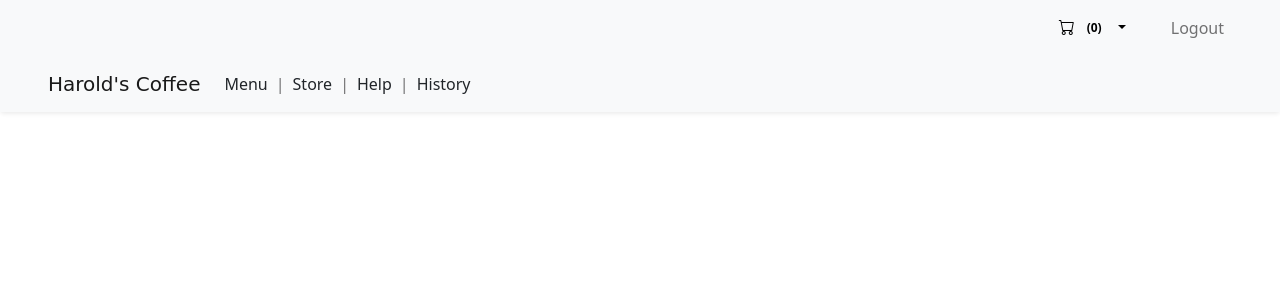
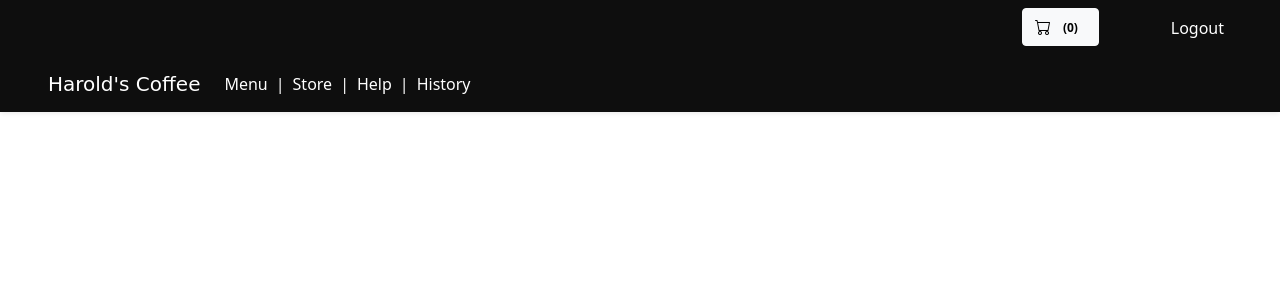
Before and after one commit to chanhhanh/agile-coffee-system, a CodeIgniter 4 app: the page made by app/Views/templates/header.php in a window 1280 px wide. Shown: the top 300 px of the page. Run offline with PHP 8.4 and a stand-in for CodeIgniter, Linux system fonts and the light colour scheme; the template is opened without the code that fills it: most values are stand-ins (such as "Sample title", 1, 10 or a date in 2020); data that the repository does not hold is empty; some libraries are stand-ins or nearby versions; some web fonts are replaced.

Commit message:
change style

```diff
--- a/app/Views/pages/delivery.php
+++ b/app/Views/pages/delivery.php
@@ -16,7 +16,7 @@
                     <div class="my-2 fw-light fs-6"><?= $address['address'] ?></div>
                 <?php endforeach ?>
             </div>
-            <button type="submit" id="submit" onclick="setAmount()" class="btn btn-secondary shadow-none mt-5 float-end">
+            <button type="submit" id="submit" onclick="setAmount()" class="btn btn-primary shadow-none mt-5 float-end">
                 Set Delivery Time
             </button>
         </form>
--- a/app/Views/pages/modal.php
+++ b/app/Views/pages/modal.php
@@ -74,7 +74,7 @@ $quantity = isset($_SESSION["quantity"]) ? $_SESSION["quantity"] : 0;
                 </div>
             </div>
             <div class="modal-footer justify-content-center">
-                <button type="submit" id="submit" onclick="setAmount()" class="btn btn-secondary shadow-none fw-light">
+                <button type="submit" id="submit" onclick="setAmount()" class="btn btn-success shadow-none fw-light">
                     Add To Shopping Cart
                 </button>
             </div>
--- a/app/Views/templates/header.php
+++ b/app/Views/templates/header.php
@@ -5,18 +5,17 @@
   <meta charset="UTF-8">
   <meta http-equiv="X-UA-Compatible" content="IE=edge">
   <meta name="viewport" content="width=device-width, initial-scale=1.0">
-  <link href="https://cdn.jsdelivr.net/npm/bootstrap@5.1.3/dist/css/bootstrap.min.css" rel="stylesheet" integrity="sha384-1BmE4kWBq78iYhFldvKuhfTAU6auU8tT94WrHftjDbrCEXSU1oBoqyl2QvZ6jIW3" crossorigin="anonymous">
+  <link href="<?php echo base_url('/css/custom-bootstrap.css') ?>" rel="stylesheet">
   <link rel="preconnect" href="https://fonts.googleapis.com">
   <link rel="preconnect" href="https://fonts.gstatic.com" crossorigin>
   <link href="https://fonts.googleapis.com/css2?family=Sansita+Swashed&display=swap" rel="stylesheet">
-  <link href=<?php echo base_url('/css/stylesv0.0.0.css') ?> rel="stylesheet">
   <link rel="stylesheet" href="https://cdn.jsdelivr.net/npm/bootstrap-icons@1.8.1/font/bootstrap-icons.css">
   <title>Harold's Coffee</title>
 </head>
 
-<body>
+<body style="min-height: 100vh; height: 100vh" class="d-flex flex-column">
   <div class="shadow-sm rounded sticky-top">
-    <nav class="navbar navbar-light bg-light justify-content-end">
+    <nav class="navbar navbar-light bg-primary justify-content-end">
       <ul class="navbar-nav flex-row mx-5 swap3">
         <?php
         $uri = service('uri');
@@ -46,7 +45,8 @@
                               <?php } ?>
                               <?php if ($item["milk"] != 0) { ?>
                                 <h6>Milk <?php echo $item["milk"] ?></h6>
-                              <?php } ?></td>
+                              <?php } ?>
+                            </td>
                           <?php endif; ?>
                         </tr>
                         <?php $sum += $item["total_amount"] ?>
@@ -125,31 +125,31 @@
                     cart</li> -->
       </ul>
     </nav>
-    <nav class="navbar navbar-expand-lg navbar-light bg-light px-5 frontof">
+    <nav class="navbar navbar-expand-lg navbar-light bg-primary px-5 frontof">
       <a class="navbar-brand" style="font-family: 'Sansita Swashed', cursive;" href="<?php echo base_url(); ?>">Harold's
         Coffee</a>
       <div class="collapse navbar-collapse" id="navbarNav">
         <ul class="navbar-nav font-weight-normal">
           <li class="nav-item">
-            <a class="nav-link text-dark" href="<?php echo base_url("/menu") ?>">Menu</a>
+            <a class="nav-link active" aria-current="page" href="<?php echo base_url("/menu") ?>">Menu</a>
           </li>
           <li class="nav-item">
             <span class="nav-link px-0">|</span>
           </li>
           <li class="nav-item">
-            <a class="nav-link text-dark" href="#">Store</a>
+            <a class="nav-link" href="#">Store</a>
           </li>
           <li class="nav-item">
             <span class="nav-link px-0">|</span>
           </li>
           <li class="nav-item">
-            <a class="nav-link text-dark" href="#">Help</a>
+            <a class="nav-link" href="#">Help</a>
           </li>
           <li class="nav-item">
             <span class="nav-link px-0">|</span>
           </li>
           <li class="nav-item">
-            <a class="nav-link text-dark" href="<?php echo base_url("/history") ?>">History</a>
+            <a class="nav-link" href="<?php echo base_url("/history") ?>">History</a>
           </li>
         </ul>
       </div>
```
Also changed, not shown: app/Views/pages/history.php (+9 -7 lines).
